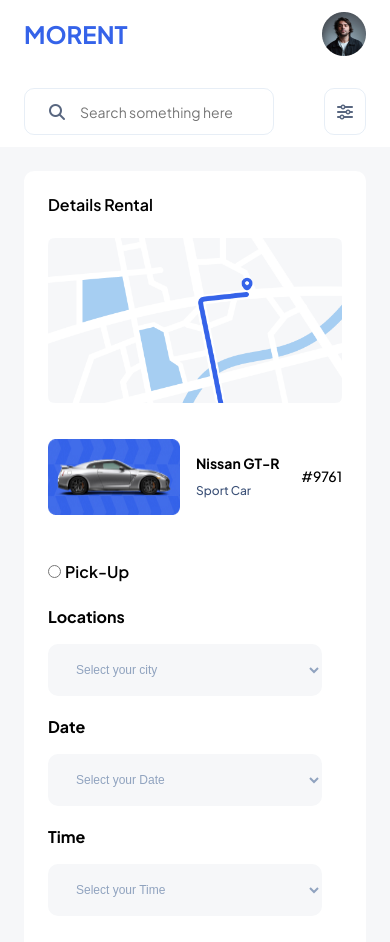
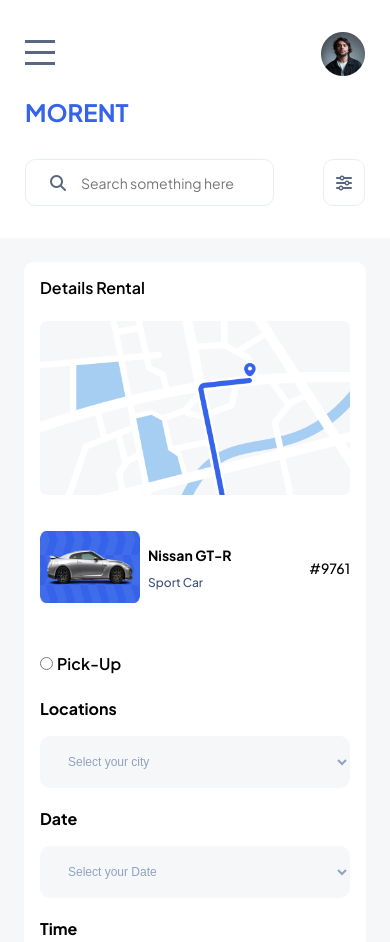
Before and after one commit to anilcodersigdel/figma-design, a plain HTML site: page admin.html in a window 390 px wide. Shown: the top 942 px of the page. Drawn offline with Linux system fonts and the light colour scheme.

Commit message:
complete responsive morent design

```diff
--- a/admin.html
+++ b/admin.html
@@ -16,11 +16,24 @@
 
     </head>
 
-    <header>
-        <nav>
+    <header class=" category-detail">
+        <nav class=" category-detail">
             <div class="nav-logo">
+
                 <div class="logo">
-                    <span><a href="#">MORENT</a></span>
+
+                    <div class="hamburger-menu" id="hamburger-menu">
+                        <div></div>
+                        <div></div>
+                        <div></div>
+                    </div>
+
+                    <div>
+                        <span><a href="#">MORENT</a></span>
+                    </div>
+
+
+
                 </div>
 
                 <div class="nav-search">
--- a/sass/layout/_header.scss
+++ b/sass/layout/_header.scss
@@ -9,10 +9,23 @@ header{
 
     @media (max-width: 768px) {
         // width: 100%;
-        padding: 12px 24px;
+        padding: 32px 25px;
         display: flex;
         flex-direction: column;
         gap: 32px;
+      }
+
+
+      .category-detail{
+        padding: 32px 24px 0 24px;
+
+        @media (min-width:768px){
+            padding: 0;
+        }
+        @media (max-width:768px){
+            padding: 0;
+        }
+
       }
 
       .nav-search-mobile{
@@ -40,6 +53,10 @@ header{
             border-radius: 10px;
         }
 
+        &.payment{
+            display: none;
+        }
+
       }
 
       @media (min-width: 768px) {
--- a/sass/layout/_navigations.scss
+++ b/sass/layout/_navigations.scss
@@ -6,6 +6,13 @@ nav{
       display: flex;
       justify-content: space-between;
       align-items: center;
+
+
+
+
+
+
+
 
     .nav-logo{
         display: flex;
@@ -23,6 +30,48 @@ nav{
             }
 
     }
+
+
+    .hamburger-menu {
+        display: none;
+        display: flex;
+        flex-direction: column;
+        justify-content: space-between;
+        width: 30px;
+        height: 25px;
+        cursor: pointer;
+        padding-top: 8px;
+
+     }
+
+     .hamburger-menu div {
+        width: 100%;
+        height: 3px;
+        background-color: rgba(89, 103, 128, 1);
+        transition: all 0.3s ease;
+     }
+
+     @media (min-width:768px){
+        .hamburger-menu{
+            display: none;
+        }
+
+     }
+
+
+     .logo{
+        display: flex;
+        flex-direction: column;
+        gap: 32px;
+
+        span{
+            order: 2;
+        }
+
+     }
+
+
+
 
     .nav-search{
         @include flex-between;
@@ -49,6 +98,9 @@ nav{
        }
     }
 
+
+
+
     }
     .profile-notification{
         width: 20%;
--- a/sass/pages/_about.scss
+++ b/sass/pages/_about.scss
@@ -274,34 +274,37 @@
                 padding: 16px;
             }
 
-            .input-radio{
-                display: flex;
-                align-items: center;
-                gap: 20px;
+            // .input-radio{
+            //     display: flex;
+            //     align-items: center;
+            //     gap: 20px;
 
 
-                @media (max-width:768px){
-                    gap: 8px;
-                }
-
-                input[type="radio"] {
-                    width: 20px;
-                    height: 20px;
-
-                    @media (max-width:768px){
-                        width: 13.33px;
-                        height: 13.33px;
-                    }
-                }
-
-                label{
-                    font-weight: 600;
+            //     @media (max-width:768px){
+            //         gap: 8px;
+            //     }
 
 
-                @media (max-width:768px){
-                    font-size: 14px;
-                  }
-                }
+
+
+                // input[type="radio"] {
+                //     width: 20px;
+                //     height: 20px;
+
+                //     @media (max-width:768px){
+                //         width: 13.33px;
+                //         height: 13.33px;
+                //     }
+                // }
+
+                // label{
+                //     font-weight: 600;
+
+
+                // @media (max-width:768px){
+                //     font-size: 14px;
+                //   }
+                // }
             }
 
 
@@ -471,7 +474,7 @@
 
 }
     }
-}
+
 
 
 
@@ -689,6 +692,11 @@
             background-color: $content-background-color;
             @include radius;
 
+
+            @media (max-width:768px){
+                padding: 16px;
+            }
+
              .map{
                 padding: 24px 0 32px 0;
 
@@ -714,6 +722,16 @@
                     display: flex;
                     // align-items: center;
                     gap: 16px;
+
+
+                    @media (max-width:768px){
+                        gap: 8px;
+                        img{
+                            height: 72px;
+                            width: 100px;
+                            aspect-ratio: 1/1;
+                        }
+                    }
 
                     .nissan-review{
                         padding: 6px 0;
@@ -806,6 +824,7 @@
                             flex-direction: column;
                             gap: 17px;
                             border: none;
+                            padding-right: 0;
 
 
                             select{
@@ -823,14 +842,25 @@
                         }
 
                         &.second{
-                            // margin-left: 24px;
+                            margin-left: 24px;
+
+                            @media (max-width:768px){
+                              margin-left: 0;
+                            }
 
                         }
 
 
                     &.third{
-                        // margin-left: 24px;
+                        margin-left: 24px;
                         border: none;
+
+
+                        @media (max-width:768px){
+                            margin-left: 0;
+
+                        }
+
                     }
                     }
                 }
@@ -889,6 +919,11 @@
                 background-color: $content-background-color;
                 padding: 24px;
                 @include radius;
+
+
+                @media (max-width:768px){
+                    padding: 16px;
+                }
 
 
 
@@ -1019,6 +1054,10 @@
                 padding: 24px;
               background-color: $content-background-color;
 
+              @media (max-width:768px){
+                padding: 16px;
+              }
+
               .car-rental{
                 padding-bottom: 32px;
 
@@ -1042,6 +1081,8 @@
                         gap: 1rem;
 
                         @media (max-width:768px){
+
+                            gap: 8px;
                             img{
                                 height: 34px;
                                 width: 80px;
--- a/sass/pages/_home.scss
+++ b/sass/pages/_home.scss
@@ -271,6 +271,16 @@
 
 // category car rent
 
+
+header{
+
+    .category-detail{
+        display: flex;
+        align-items: flex-start;
+    }
+
+}
+
 .content {
     display: flex;
 
@@ -296,6 +306,7 @@
 
 
         @media (max-width:768px) {
+            // padding: 0;
             padding: 32px;
             width: 100%;
         }
@@ -340,24 +351,20 @@
 
 
 
-                .input-radio {
-                    display: flex;
-                    align-items: center;
-                    gap: 8px;
 
 
-                    .container {
-                        display: flex;
-                        align-items: center;
-                        gap: 8px;
+                    // .container {
+                        // display: flex;
+                        // align-items: center;
+                        // gap: 8px;
 
-                        span {
+                        // span {
                             // font-size: 16px;
-                            font-weight: 600;
-                        }
-                    }
+                            // font-weight: 600;
+                        // }
+                    // }
 
-                }
+                // }
             }
 
             .switch {
@@ -728,6 +735,4 @@
         }
     }
 
-
-
 }
```
Also changed, not shown: category.html (+20 -3 lines), detail.html (+16 -3 lines), index.html (+5 -5 lines), payment.html (+1 -1 lines), sass/base/_typography.scss (+0 -67 lines), sass/main.css, 1 other file.
